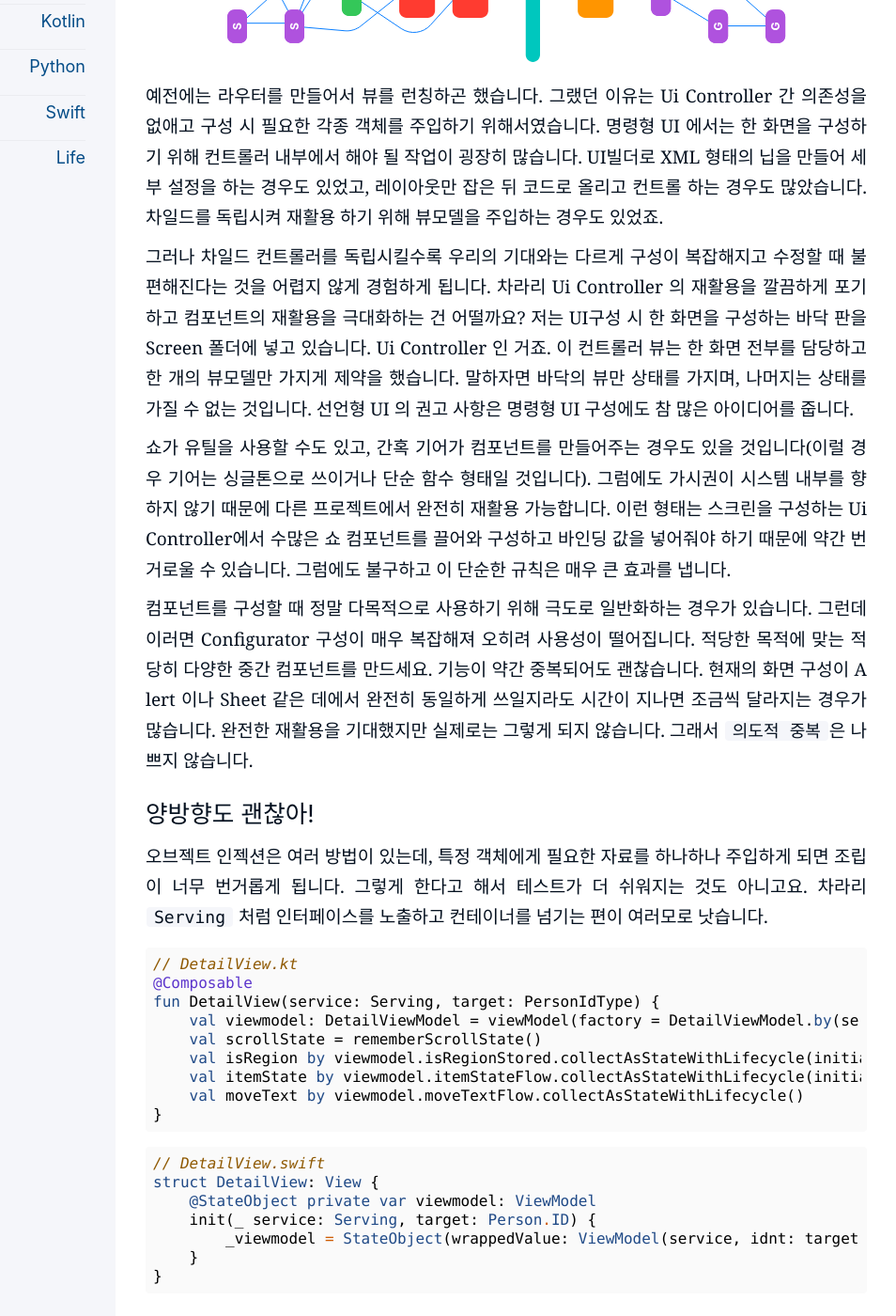
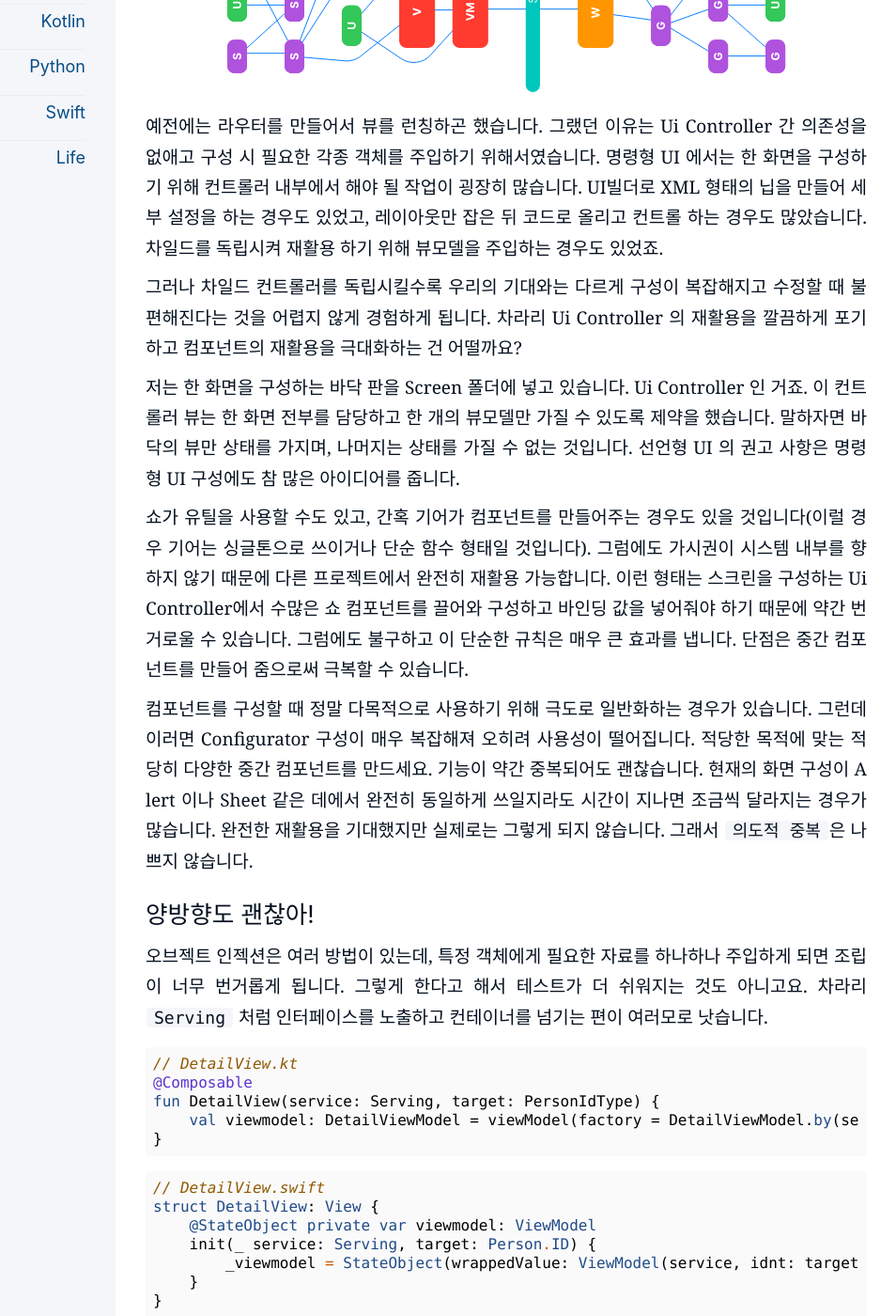
Before and after one commit to kiroshin/kiroshin.github.io, a Jekyll site: the page built from _posts/2024-07-22-hello-pure.md, in a window 1280 px wide and 1400 px high, scrolled down 13240 px. Shown: the whole window at 94% size, without its empty margins (197-1151 px from the left). Built offline with Jekyll 4.4.1, drawn with Linux system fonts in a browser that asks for light colours; some of the changed text lies outside the part shown.

Commit message:
Update 2024-07-22-hello-pure.md

````diff
--- a/_posts/2024-07-22-hello-pure.md
+++ b/_posts/2024-07-22-hello-pure.md
@@ -106,7 +106,6 @@
     func updateManyPerson(_ persons: [Person]) async throws
     func fly(isWing: Bool) async throws -> String
 }
-
 ```
 
 보통은 서비스에서 워커로 의존성 방향이 흐릅니다. 이를 역전 시키려면 `working` 인터페이스를 워커가 구현하게 하는 방법밖에 없습니다. 의존성 역전은 `Clean Architecture` 에서 매우 중요하게 다루는 테마입니다. 시스템의 중심에 서비스가 배치되고, 워커는 이 시스템의 플러그인이 되는 셈이죠. 스크린도 마찬가지입니다.
@@ -151,7 +152,6 @@
     public List<Info> execute(int id) {
         return moviestore.findInfo(id);
     }
-    ...
 }
 ```
 
@@ -391,13 +391,13 @@
 }
 ```
 
-도메인 엔티티와 워커 개별 엔티티는 구별해야 합니다. 지금은 동일해 보일지는 몰라도 미래에는 일치하지 않게 됩니다. 흔한 일은 아니지만 DB 의 튜닝이나 관계형 설정에 따라 테이블을 변경할 일도 생기니까요. 그리고 이렇게 구별하는 것이 의존성 방향에 맞습니다. 샘플 앱에서는 직관적으로 보여주기 위해 관계형으로 구성하지 않았습니다. 그래서 더욱 비슷하게 보일 수는 있습니다. 하지만 실제 앱에서 이렇게 단순하게 구성하는 경우는 거의 없습니다.
+도메인 엔티티와 워커 개별 엔티티는 구별해야 합니다. 지금은 동일해 보일지는 몰라도 미래에는 일치하지 않게 됩니다. 흔한 일은 아니지만 DB 의 튜닝이나 관계형 설정에 따라 테이블을 변경할 일도 생기니까요. 그리고 이렇게 구별하는 것이 의존성 방향에 맞습니다. 제가 구성한 예시 프로젝트에서는 직관적으로 보여주기 위해 관계형으로 구성하지 않았습니다. 그래서 더욱 비슷하게 보일 수는 있습니다. 하지만 실제 앱에서 이렇게 단순하게 구성하는 경우는 거의 없습니다.
 
 도메인 Entity 는 순수하게 유지하는 것이 정신건강에 좋습니다. 문자열, 숫자, 배열 등 기본 타입으로만 제한하면 다른 타입으로 바꿀 때도 좋습니다. SQLite 나 JSON 을 기준으로 삼아도 괜찮습니다. 저는 엔티티에 `Date` 타입도 사용하지 않습니다. 문자열로 할당했다가 DTO로 매핑할 때 날짜타입으로 바꿉니다. 이 정도 오버헤드는 아무 것도 아닙니다.
 
 도메인 맵퍼에서는 `UTIL` 을 사용할 수도 있습니다. 유틸은 랭귀지의 스탠다드 라이브러리나 퍼스트가 제공하는 로직 프레임워크의 서브클래스 혹은 확장함수를 담습니다. 예를 들어 `String` Extention 이나 `Flow` / `Combine` 의 새로운 오퍼레이터 종류 등이 이에 해당합니다. 서드파티나 UI가 담겨서는 안 됩니다.
 
-샘플 앱을 보면 `Model` 폴더에 특이하게도 에러 타입 `Fizzle` 이 정의되어 있는 것을 볼 수 있습니다.
+예시 프로젝트를 보면 `Model` 폴더에 특이하게도 에러 타입 `Fizzle` 이 정의되어 있는 것을 볼 수 있습니다.
 
 
 ```kotlin
@@ -434,7 +434,7 @@
 
 워커는 유틸이나 기어를 핸들링하여 내부의 `working` 인터페이스를 구현하는 객체입니다. 그래서 하는 일이 많습니다. 데이터베이스뿐만 아니라 이미지 처리나 사운드 리소스도 담당할 수 있고 파일 작업을 할 수도 있습니다.
 
-워커에서는 에러가 발생하기 쉽습니다. 에러 핸들링은 워커에서 모두 처리한 상태로 서비스에 반환되어야 합니다. 네트워크처럼 일시적인 오류면 다시 시도해볼 수 있고, DB의 경우 없는 자료를 사용자가 요구할 때는 적절한 `Fizzle` 타입을 반환하여 사용자에게 알려야 합니다.
+워커에서는 에러가 발생하기 쉽습니다. 에러 핸들링은 워커에서 모두 처리한 상태로 서비스에 반환되어야 합니다. 네트워크처럼 일시적인 오류면 다시 시도해볼 수 있고, DB의 경우 없는 자료를 사용자가 요구할 때는 적절한 `Fizzle` 타입을 반환하여 사용자에게 알려야 합니다. 어처구니없는 에러라면 여기에서 로깅을 해야 합니다. 이런 데이터는 나중에 개발자에게 보내질 것입니다.
 
 
 ## Statefull `View`, Stateless `Show`
@@ -445,9 +445,11 @@
 
 예전에는 라우터를 만들어서 뷰를 런칭하곤 했습니다. 그랬던 이유는 Ui Controller 간 의존성을 없애고 구성 시 필요한 각종 객체를 주입하기 위해서였습니다. 명령형 UI 에서는 한 화면을 구성하기 위해 컨트롤러 내부에서 해야 될 작업이 굉장히 많습니다. UI빌더로 XML 형태의 닙을 만들어 세부 설정을 하는 경우도 있었고, 레이아웃만 잡은 뒤 코드로 올리고 컨트롤 하는 경우도 많았습니다. 차일드를 독립시켜 재활용 하기 위해 뷰모델을 주입하는 경우도 있었죠.
 
-그러나 차일드 컨트롤러를 독립시킬수록 우리의 기대와는 다르게 구성이 복잡해지고 수정할 때 불편해진다는 것을 어렵지 않게 경험하게 됩니다. 차라리 Ui Controller 의 재활용을 깔끔하게 포기하고 컴포넌트의 재활용을 극대화하는 건 어떨까요? 저는 UI구성 시 한 화면을 구성하는 바닥 판을 Screen 폴더에 넣고 있습니다. Ui Controller 인 거죠. 이 컨트롤러 뷰는 한 화면 전부를 담당하고 한 개의 뷰모델만 가지게 제약을 했습니다. 말하자면 바닥의 뷰만 상태를 가지며, 나머지는 상태를 가질 수 없는 것입니다. 선언형 UI 의 권고 사항은 명령형 UI 구성에도 참 많은 아이디어를 줍니다.
+그러나 차일드 컨트롤러를 독립시킬수록 우리의 기대와는 다르게 구성이 복잡해지고 수정할 때 불편해진다는 것을 어렵지 않게 경험하게 됩니다. 차라리 Ui Controller 의 재활용을 깔끔하게 포기하고 컴포넌트의 재활용을 극대화하는 건 어떨까요?
 
-쇼가 유틸을 사용할 수도 있고, 간혹 기어가 컴포넌트를 만들어주는 경우도 있을 것입니다(이럴 경우 기어는 싱글톤으로 쓰이거나 단순 함수 형태일 것입니다). 그럼에도 가시권이 시스템 내부를 향하지 않기 때문에 다른 프로젝트에서 완전히 재활용 가능합니다. 이런 형태는 스크린을 구성하는 Ui Controller에서 수많은 쇼 컴포넌트를 끌어와 구성하고 바인딩 값을 넣어줘야 하기 때문에 약간 번거로울 수 있습니다. 그럼에도 불구하고 이 단순한 규칙은 매우 큰 효과를 냅니다.
+저는 한 화면을 구성하는 바닥 판을 Screen 폴더에 넣고 있습니다. Ui Controller 인 거죠. 이 컨트롤러 뷰는 한 화면 전부를 담당하고 한 개의 뷰모델만 가질 수 있도록 제약을 했습니다. 말하자면 바닥의 뷰만 상태를 가지며, 나머지는 상태를 가질 수 없는 것입니다. 선언형 UI 의 권고 사항은 명령형 UI 구성에도 참 많은 아이디어를 줍니다.
+
+쇼가 유틸을 사용할 수도 있고, 간혹 기어가 컴포넌트를 만들어주는 경우도 있을 것입니다(이럴 경우 기어는 싱글톤으로 쓰이거나 단순 함수 형태일 것입니다). 그럼에도 가시권이 시스템 내부를 향하지 않기 때문에 다른 프로젝트에서 완전히 재활용 가능합니다. 이런 형태는 스크린을 구성하는 Ui Controller에서 수많은 쇼 컴포넌트를 끌어와 구성하고 바인딩 값을 넣어줘야 하기 때문에 약간 번거로울 수 있습니다. 그럼에도 불구하고 이 단순한 규칙은 매우 큰 효과를 냅니다. 단점은 중간 컴포넌트를 만들어 줌으로써 극복할 수 있습니다.
 
 컴포넌트를 구성할 때 정말 다목적으로 사용하기 위해 극도로 일반화하는 경우가 있습니다. 그런데 이러면 Configurator 구성이 매우 복잡해져 오히려 사용성이 떨어집니다. 적당한 목적에 맞는 적당히 다양한 중간 컴포넌트를 만드세요. 기능이 약간 중복되어도 괜찮습니다. 현재의 화면 구성이 Alert 이나 Sheet 같은 데에서 완전히 동일하게 쓰일지라도 시간이 지나면 조금씩 달라지는 경우가 많습니다. 완전한 재활용을 기대했지만 실제로는 그렇게 되지 않습니다. 그래서 `의도적 중복`은 나쁘지 않습니다.
 
@@ -461,10 +463,6 @@
 @Composable
 fun DetailView(service: Serving, target: PersonIdType) {
     val viewmodel: DetailViewModel = viewModel(factory = DetailViewModel.by(service, target))
-    val scrollState = rememberScrollState()
-    val isRegion by viewmodel.isRegionStored.collectAsStateWithLifecycle(initialValue = true)
-    val itemState by viewmodel.itemStateFlow.collectAsStateWithLifecycle(initialValue = UiState.Ready)
-    val moveText by viewmodel.moveTextFlow.collectAsStateWithLifecycle()
 }
 ```
 
@@ -483,7 +481,9 @@
 - 뷰모델이 없는 뷰: 뷰모델이 한 과정을 동일하게 한다.
 - 네이게이터: 컨테이너를 저장한다. 런칭될 뷰에 제공해야 하니까.
 
-뷰의 전개 과정에서 전제되는 것은 퍼스트가 제공하는 것처럼 뷰트리로 진행된다는 점입니다. 저는 가끔 RiBs 정도는 써줘야 진정한 개발자로 성장한다는 분을 목격하게 됩니다. 그런 측면에서 저는 아직 갈 길이 먼 파릇파릇한 개발자입니다. 뷰트리 진행 과정에서 그 흔한 뷰모델 주입도 하지 않으니까 말이죠. 오직 서비스 컨테이너와 네비게이터에서 넘겨받은 인자 정도 넣고 끝나는, 그런 시시하고 고전적인 방법을 사용합니다. 이렇게 해도 문제가 없는 건 우리가 이미 컨테이너 구성을 끝냈기 때문입니다. 이제 서비스가 뷰트리에 의해 좌지우지 되지는 않습니다. 게다가 뷰모델은 뷰의 선택사항이니까 네비게이터는 뷰모델을 신경쓰지 않는 것입니다.
+뷰의 전개 과정에서 전제되는 것은 퍼스트가 제공하는 것처럼 뷰트리로 진행된다는 점입니다. 저는 가끔 RiBs 정도는 써줘야 진정한 개발자로 성장한다는 분을 목격하게 됩니다. 그런 측면에서 저는 아직 갈 길이 먼 파릇파릇한 개발자입니다. 뷰트리 진행 과정에서 그 흔한 뷰모델 주입도 하지 않으니까 말이죠. 오직 서비스 컨테이너와 네비게이터에서 넘겨받은 인자 정도 넣고 끝나는, 그런 시시하고 고전적인 방법을 사용합니다.
+
+이렇게 해도 문제가 없는 건 우리가 이미 컨테이너 구성을 끝냈기 때문입니다. 이제 서비스가 뷰트리에 의해 좌지우지 되지는 않습니다. 게다가 뷰모델은 뷰의 선택사항이니까 네비게이터는 뷰모델을 신경쓰지 않는 것입니다.
 
 뷰의 갱신 과정도 MVI 나 TCA 를 반드시 써야 하다고 생각하는 분이 있을 겁니다.
 
````
Also changed, not shown: other parts of _posts/2024-07-22-hello-pure.md (+4 -2 lines).
